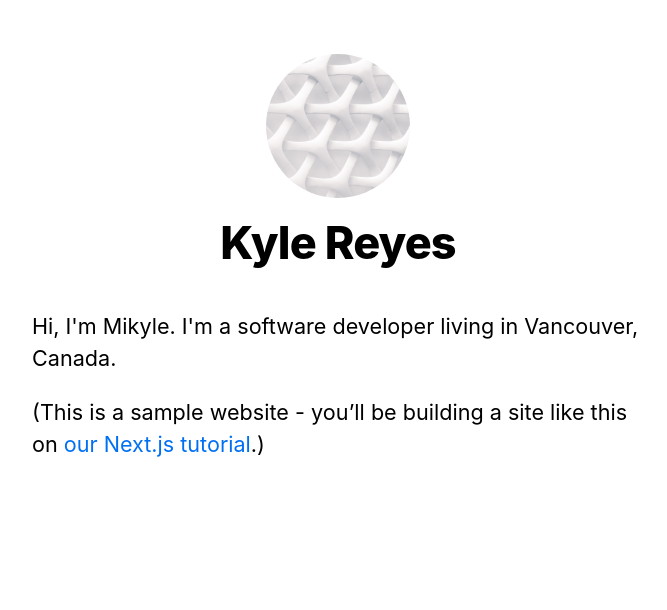
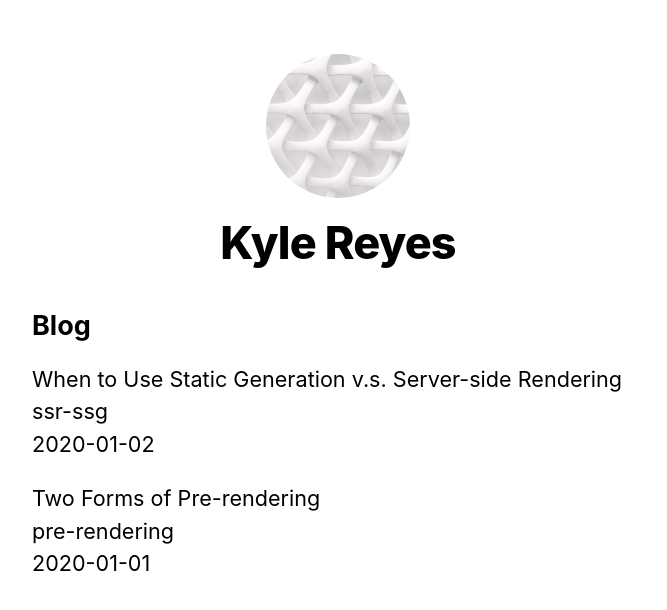
Before and after one commit to muhkyle17/nextjs-practice, a Next.js app: page / in a window 1280 px wide. Shown: the top 610 px of the page, without its empty margins (302-969 px from the left). Built offline with nearby package versions, Linux system fonts and the light colour scheme.

Commit message:
Fetch data with getStaticProps then render on the UI

```diff
--- a/pages/index.js
+++ b/pages/index.js
@@ -1,19 +1,38 @@
 import Head from 'next/head'
 import Layout, { siteTitle } from '../components/layout'
 import utilStyles from '../styles/utils.module.css'
+import { getSortedPostsData } from '../lib/posts'
 
-export default function Home() {
+export async function getStaticProps() {
+  const allPostsData = getSortedPostsData()
+  console.log(allPostsData)
+  return {
+    props: {
+      allPostsData,
+    },
+  }
+}
+
+// export default function Home({ allPostsData }) {
+export default function Home({ allPostsData }) {
   return (
     <Layout home>
       <Head>
         <title>{siteTitle}</title>
       </Head>
-      <section className={utilStyles.headingMd}>
-        <p>Hi, I'm Mikyle. I'm a software developer living in Vancouver, Canada.</p>
-        <p>
-          (This is a sample website - you’ll be building a site like this on{' '}
-          <a href='https://nextjs.org/learn'>our Next.js tutorial</a>.)
-        </p>
+      <section className={`${utilStyles.headingMd} ${utilStyles.padding1px}`}>
+        <h2 className={utilStyles.headingLg}>Blog</h2>
+        <ul className={utilStyles.list}>
+          {allPostsData.map(({ id, date, title }) => (
+            <li className={utilStyles.listItem} key={id}>
+              {title}
+              <br />
+              {id}
+              <br />
+              {date}
+            </li>
+          ))}
+        </ul>
       </section>
     </Layout>
   )
```
